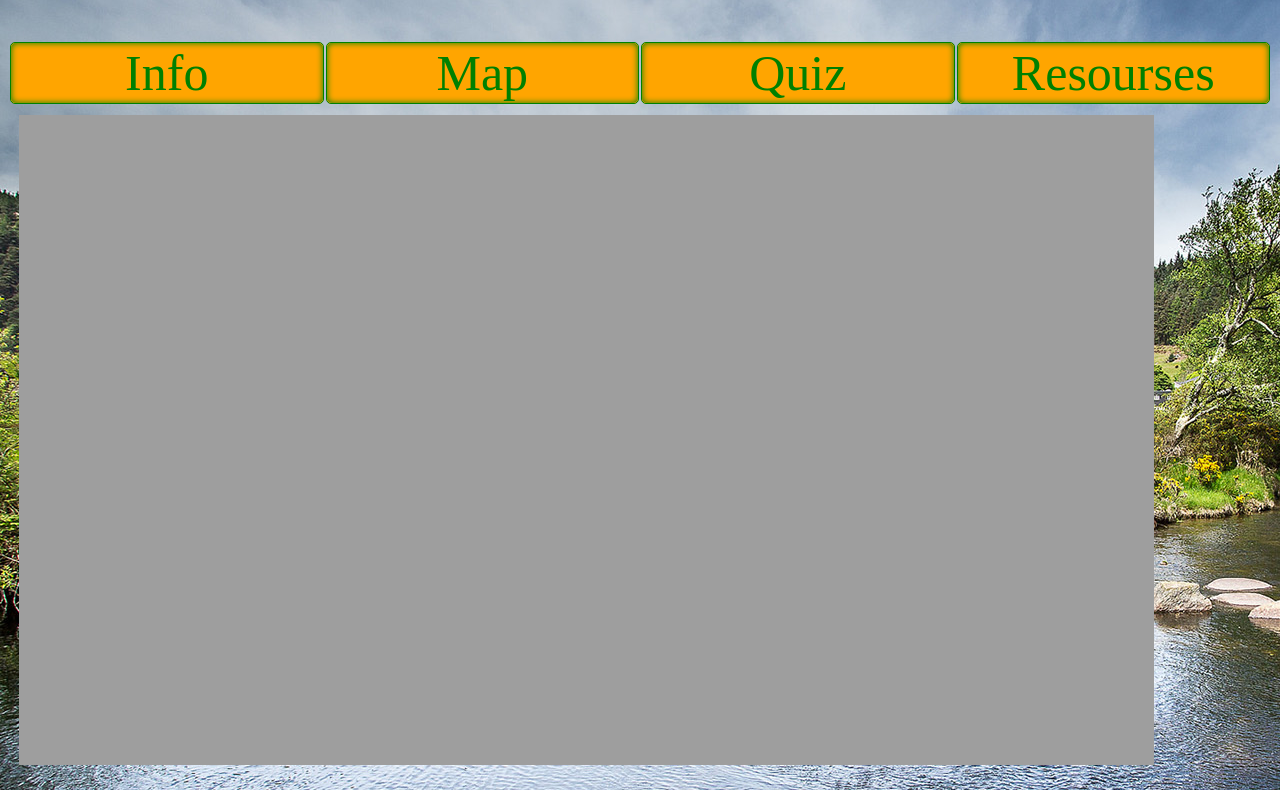
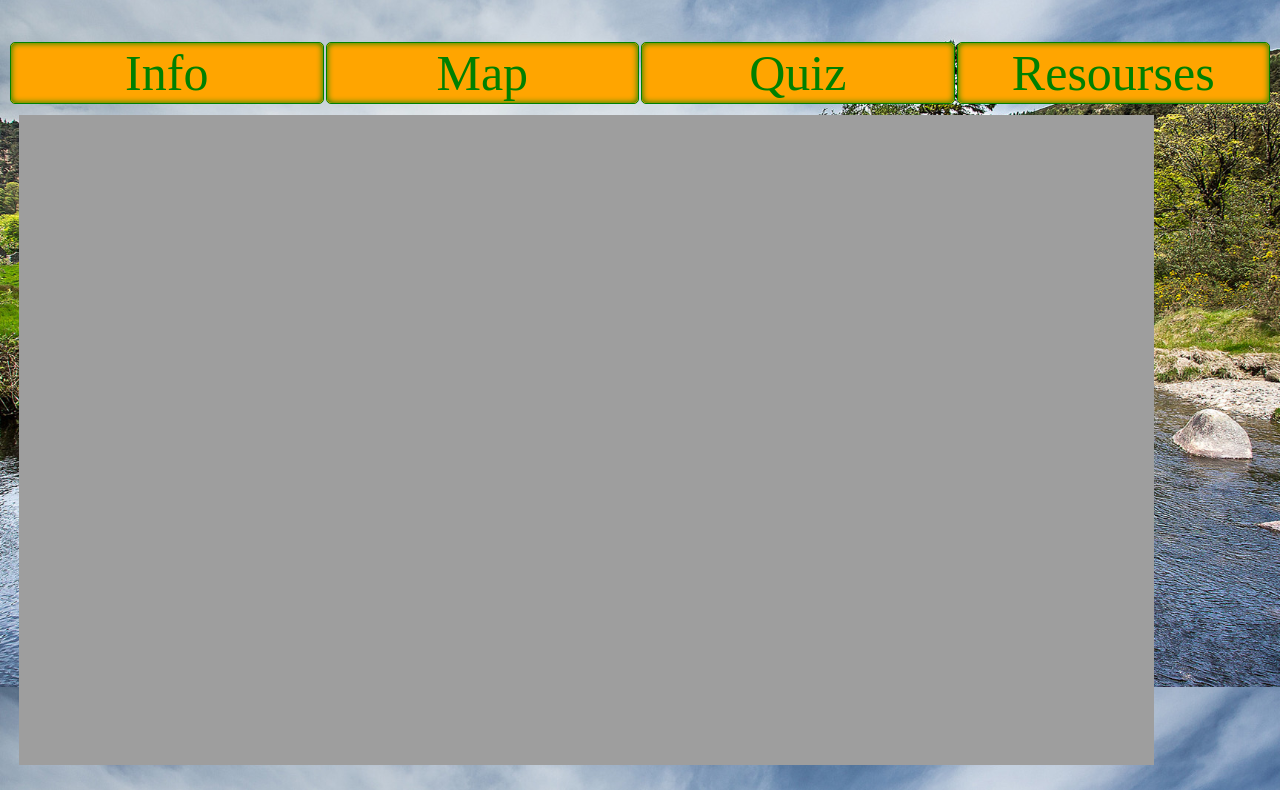
Before and after one commit to ArturGoldman/ProJect1, a plain HTML site: page irl/table.html in a window 1280 px wide. Shown: the part 113-903 px from the top of the page. Drawn offline with Linux system fonts and the light colour scheme; some packages are replaced by stand-ins of ours.

Commit message:
Add files via upload

```diff
--- a/irl/table.html
+++ b/irl/table.html
@@ -1,11 +1,13 @@
 <html>
 <title>Ирландия</title>
-<meta name=viewport content="width=1024, initial-scale=1.0">
+<meta name=viewport content="width=1024">
 <style>
 
     body {
     background-image: url("Glendalough-Wicklow.jpg");
+    background-repeat: no-repeat;
     background-attachment: fixed;
+    background-size: cover;
 }
  ol  {
     background: rgba(251, 125, 0, 0.9); /* orng */
```
